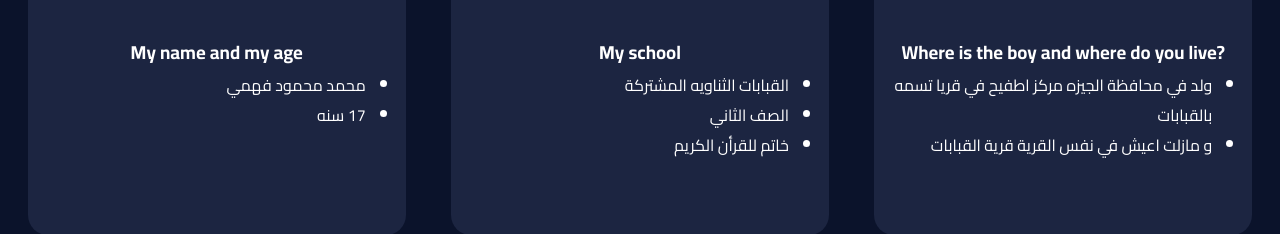
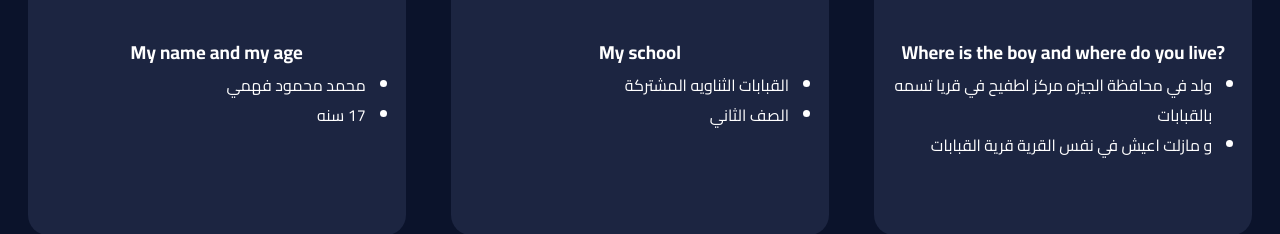
Before and after one commit to Youssef11Emara/m-f, a plain HTML site: page index.html in a window 1280 px wide. Shown: the part 1280-1514 px from the top of the page. Drawn offline with nearby package versions, Linux system fonts and the light colour scheme.

Commit message:
Update index.html

```diff
--- a/index.html
+++ b/index.html
@@ -62,7 +62,6 @@
                     <ul dir="rtl">
                         <li>القبابات الثناويه المشتركة</li>
                         <li>الصف الثاني</li>
-                        <li>خاتم للقرأن الكريم</li>
                     </ul>
                 </div>
             </div>
```
